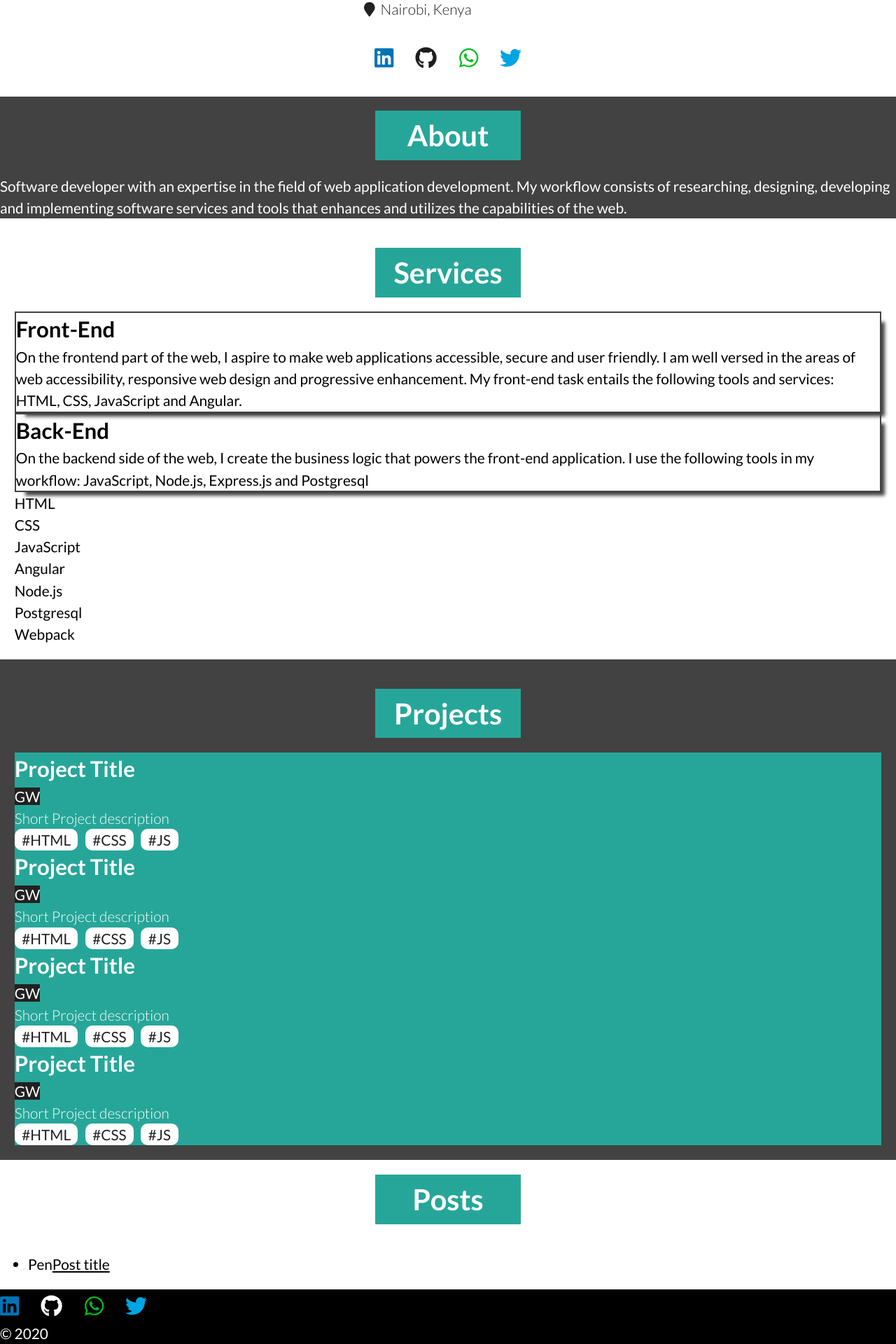
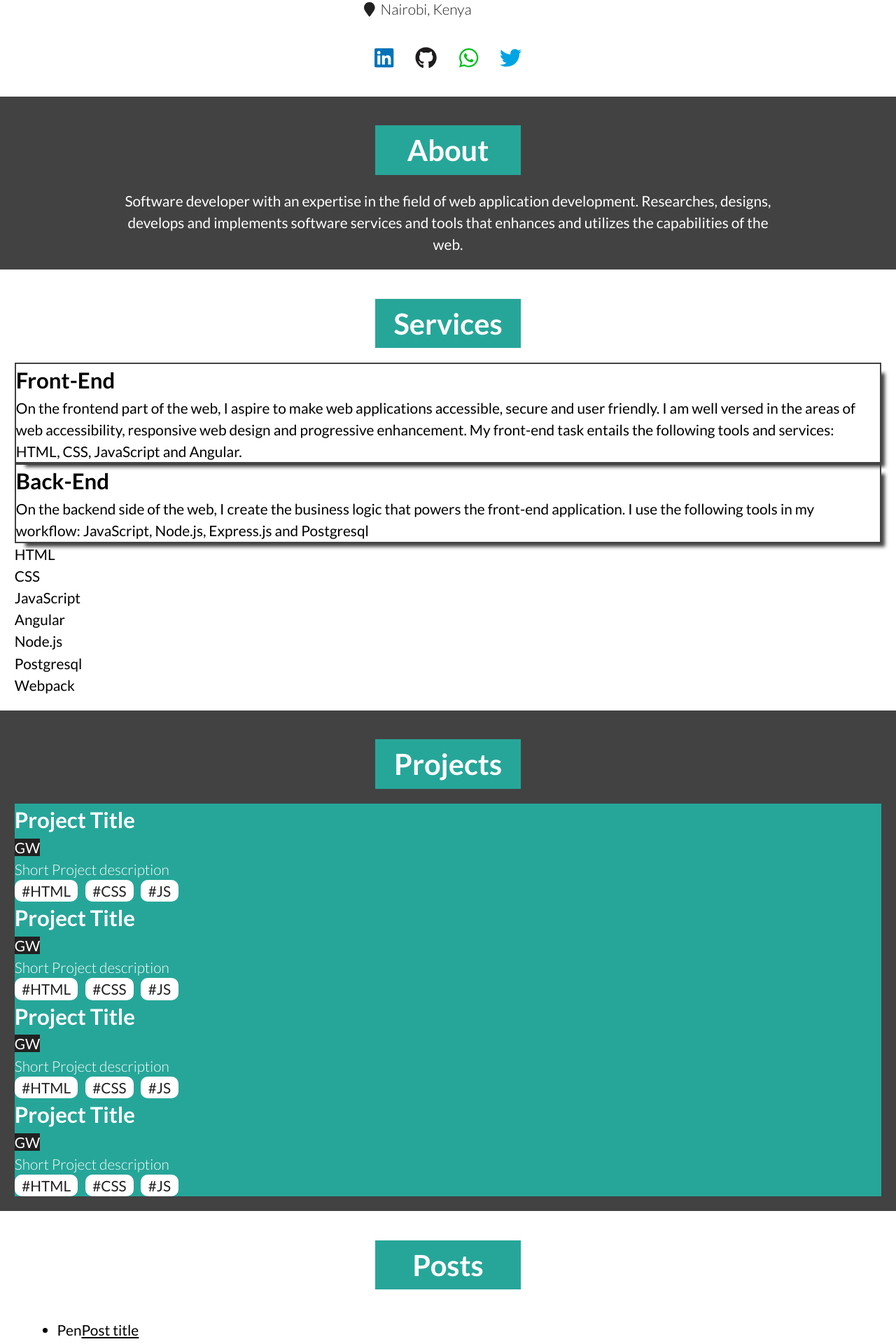
Before and after one commit to khwilo/khwilo, an Angular app: page / in a window 1280 px wide. Shown: the part 320-2240 px from the top of the page at 70% size. Built offline with nearby package versions, Linux system fonts and the light colour scheme.

Commit message:
Add padding to section content and align about items to center

```diff
--- a/src/app/app.component.html
+++ b/src/app/app.component.html
@@ -38,7 +38,7 @@
   <!-- Header section-->
 
   <main class="main">
-    <section class="main__intro" id="intro">
+    <section class="main__intro section__wrapper" id="intro">
       <div class="intro__name-title">
         <p class="intro__name">Hi, I am {{ name }}</p>
         <p class="intro__title">{{ profession }}</p>
@@ -90,18 +90,20 @@
     </section>
     <!-- Introduction section -->
 
-    <section class="main__about" id="about">
+    <section class="main__about section__wrapper" id="about">
       <h2 class="section__title">About</h2>
-      <p>
-        Software developer with an expertise in the field of web application
-        development. My workflow consists of researching, designing, developing
-        and implementing software services and tools that enhances and utilizes
-        the capabilities of the web.
-      </p>
+      <div class="section__about-content">
+        <p>
+          Software developer with an expertise in the field of web application
+          development. Researches, designs, develops and implements software
+          services and tools that enhances and utilizes the capabilities of the
+          web.
+        </p>
+      </div>
     </section>
     <!-- About section -->
 
-    <section class="main__services" id="services">
+    <section class="main__services section__wrapper" id="services">
       <h2 class="section__title">Services</h2>
       <div class="services__front-end">
         <h3 class="section__sub-title">Front-End</h3>
@@ -133,7 +135,7 @@
     </section>
     <!-- My Services section -->
 
-    <section class="main__projects" id="projects">
+    <section class="main__projects section__wrapper" id="projects">
       <h2 class="section__title">Projects</h2>
       <div class="project__info">
         <div class="project__title">
@@ -209,7 +211,7 @@
     </section>
     <!-- My projects section -->
 
-    <section class="main__posts" id="posts">
+    <section class="main__posts section__wrapper" id="posts">
       <h2 class="section__title">Posts</h2>
       <ul class="posts__list">
         <li class="posts__item">
@@ -223,7 +225,7 @@
   <!-- Main section -->
 
   <footer class="footer">
-    <section class="contact" id="contact">
+    <section class="contact section__wrapper" id="contact">
       <div class="footer__social_media social-media">
         <div class="social-media__icon">
           <a
--- a/src/styles.css
+++ b/src/styles.css
@@ -291,6 +291,16 @@
   background-color: var(--clr-light-gray);
 }
 
+.section__wrapper {
+  padding: 1em 2em;
+}
+
+.section__about-content {
+  width: 80%;
+  margin: 0 auto;
+  text-align: center;
+}
+
 .main__about {
   color: var(--clr-white);
 }
```
